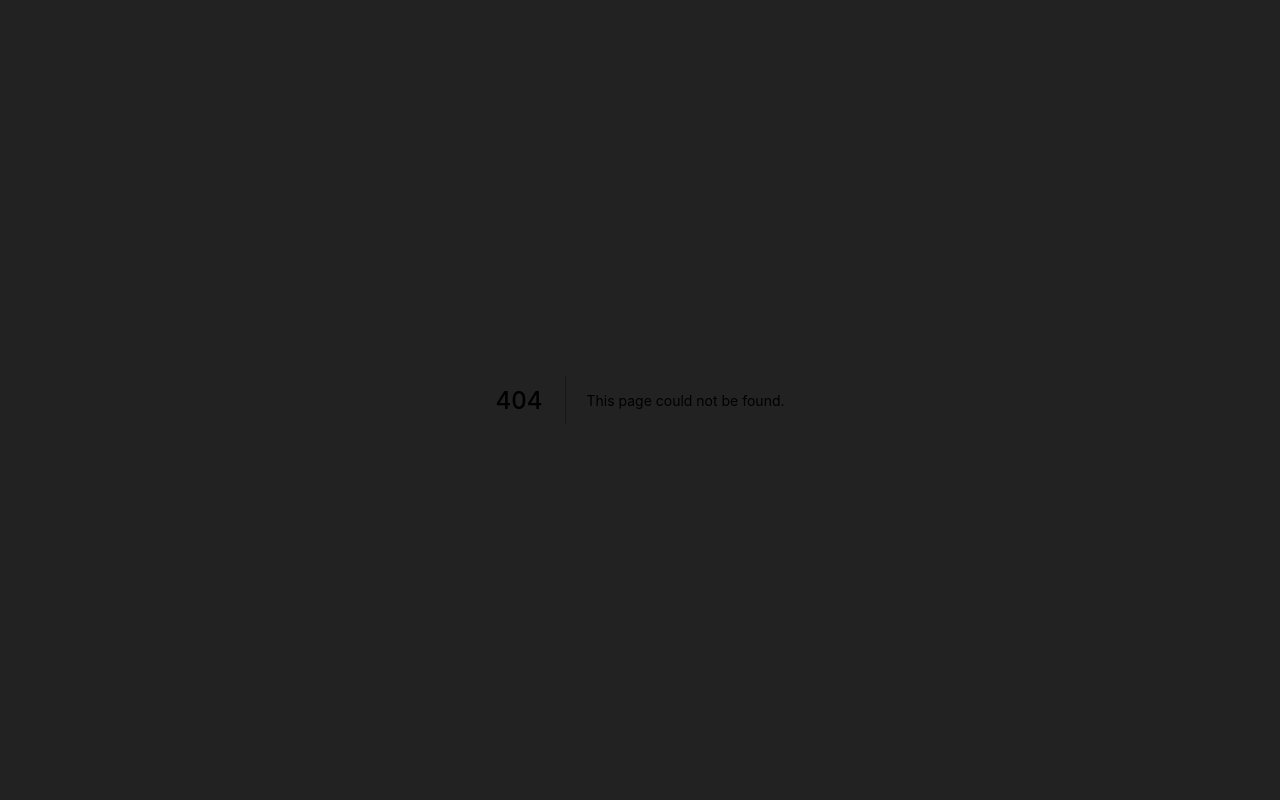
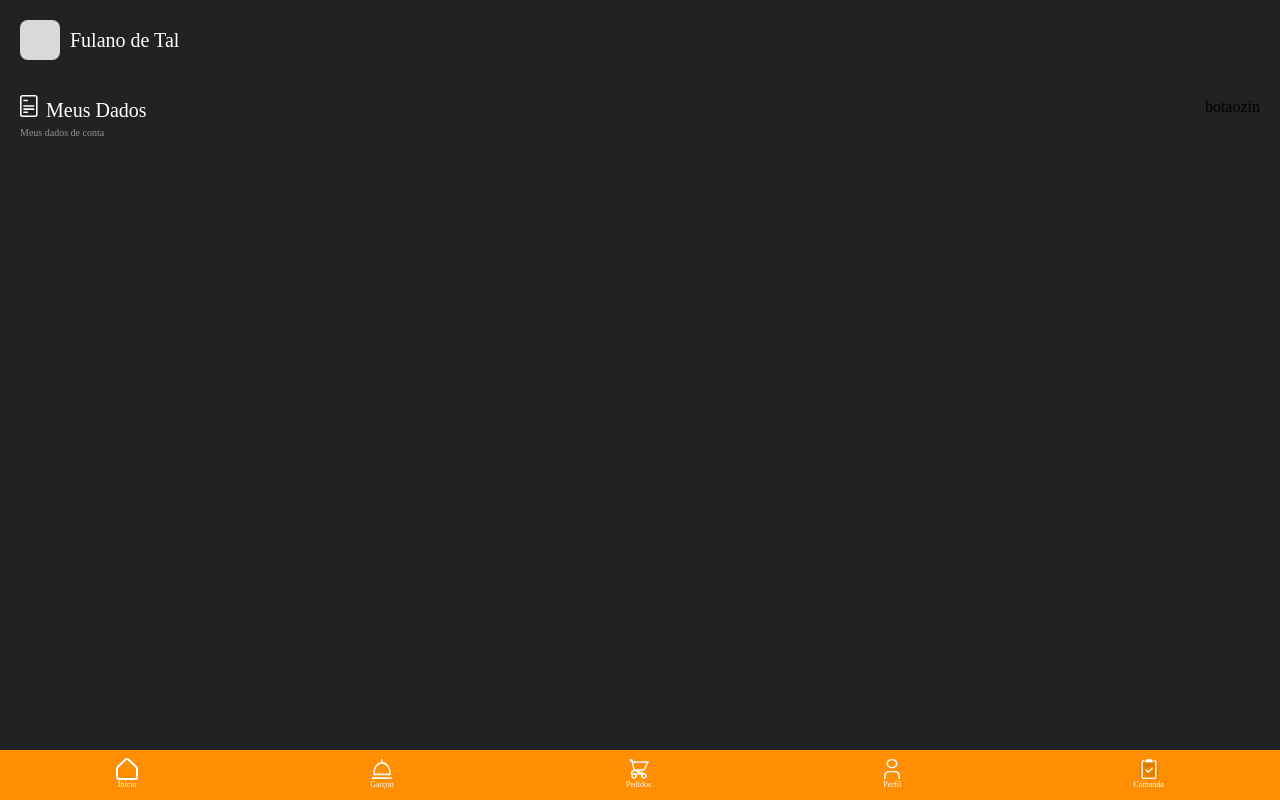
Before and after one commit to ducktechbr/foodsfun-frontend, a Next.js app: page /perfil in a window 1280 px wide. Before the commit this address had no page. Built offline with nearby package versions, Linux system fonts and the light colour scheme; a web font is replaced by a local one.

Commit message:
criada a página de perfil

```diff
--- /dev/null
+++ b/src/pages/perfil/index.js
@@ -0,0 +1,38 @@
+import Image from "next/image";
+import Link from "next/link";
+
+import styles from "./styles.module.css";
+
+import fulano from "../../assets/fulano.svg";
+import dados from "../../assets/dados.svg";
+import loading from "../../assets/miniLoading.svg";
+
+import FooterBar from "../../components/FooterBar";
+
+export default function perfil() {
+  return (
+    <div>
+      <div className={styles.header}>
+        <Image src={fulano} alt="foto do usuário" />
+        <h1>Fulano de Tal</h1>
+      </div>
+      <ul className={styles.ul}>
+        <li className="w-full relative">
+          <div className="flex justify-between">
+            <div className="flex flex-col items-start">
+              <div className="flex items-start space-x-2">
+                <Image src={dados} alt="icone dados" />
+                <span className={styles.spanzin}>Meus Dados</span>
+              </div>
+              <span className={styles.span}>Meus dados de conta</span>
+            </div>
+            <div className="absolute right-10"> botaozin</div>
+          </div>
+        </li>
+      </ul>
+      <div className={styles.footer}>
+        <FooterBar />
+      </div>
+    </div>
+  );
+}
--- /dev/null
+++ b/src/pages/perfil/styles.module.css
@@ -0,0 +1,36 @@
+.header {
+  display: flex;
+  justify-content: start;
+  margin: 20px;
+  color: #fff;
+  font-size: 20px;
+  font-family: "Ebrima";
+}
+.header h1 {
+  display: flex;
+  align-items: center;
+  margin-left: 10px;
+}
+.footer {
+  position: fixed;
+  bottom: 0;
+  left: 0;
+  right: 0;
+  margin: 0;
+  padding: 0;
+  box-sizing: border-box;
+}
+.ul {
+  margin: 35px 20px 20px 20px;
+  font-family: "Ebrima";
+  width: 100%;
+}
+.spanzin {
+  color: #fff;
+  font-size: 20px;
+}
+.span {
+  font-size: 10px;
+  color: #fff;
+  opacity: 50%;
+}
```
Also changed, not shown: src/assets/dados.svg (added), src/assets/fulano.svg (added).
